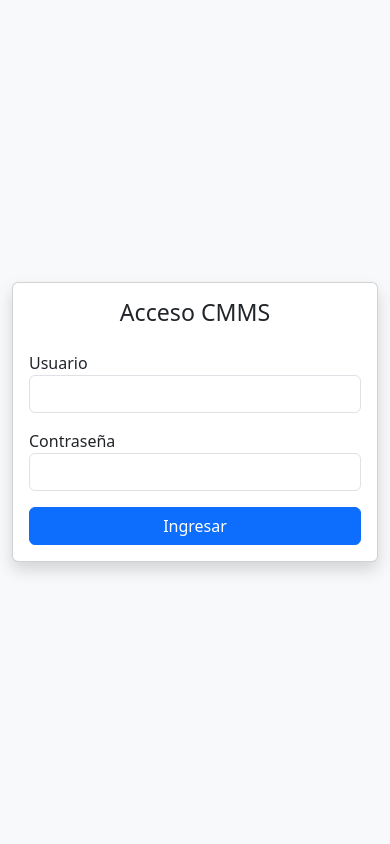
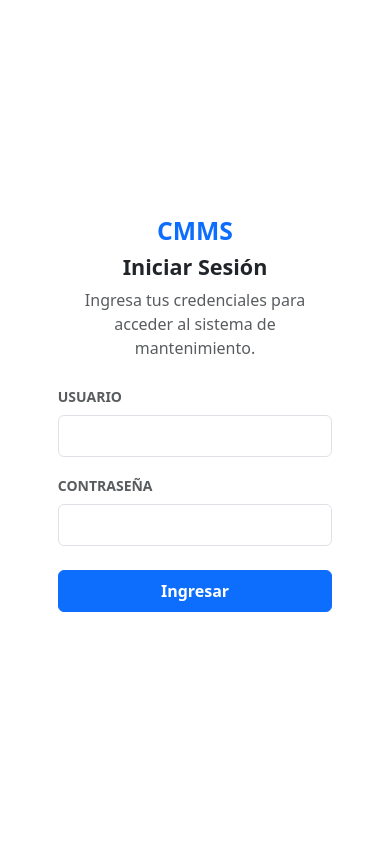
Before and after one commit to jchauxdev/ccms-mantenimiento, a Django app: page /login/ in a window 390 px wide. Run offline with Django 5.2, Linux system fonts and the light colour scheme.

```diff
--- a/mantenimiento/templates/mantenimiento/login.html
+++ b/mantenimiento/templates/mantenimiento/login.html
@@ -2,31 +2,55 @@
 <html lang="es">
 <head>
     <meta charset="UTF-8">
-    <title>Iniciar Sesión - CMMS Universitario</title>
+    <title>Iniciar Sesión - CMMS</title>
     <link href="https://cdn.jsdelivr.net/npm/bootstrap@5.3.0/dist/css/bootstrap.min.css" rel="stylesheet">
+    <style>
+        /* Estilo para la imagen de fondo del lado derecho */
+        .bg-image {
+            /* He puesto una imagen industrial de prueba de Unsplash. Luego la puedes cambiar */
+            background-image: url('https://images.unsplash.com/photo-1581091226825-a6a2a5aee158?q=80&w=2070&auto=format&fit=crop');
+            background-size: cover;
+            background-position: center;
+            background-repeat: no-repeat;
+        }
+    </style>
 </head>
-<body class="bg-light d-flex align-items-center" style="height: 100vh;">
-    <div class="container">
-        <div class="row justify-content-center">
-            <div class="col-md-4">
-                <div class="card shadow">
-                    <div class="card-body">
-                        <h3 class="text-center mb-4">Acceso CMMS</h3>
+<body>
+    <div class="container-fluid">
+        <div class="row vh-100"> <div class="col-12 col-md-5 col-lg-4 d-flex align-items-center justify-content-center bg-white shadow-lg z-1">
+                <div class="w-75">
+
+                    <div class="mb-4 text-center">
+                        <h2 class="fw-bold text-primary">CMMS</h2>
+                        <h4 class="fw-bold">Iniciar Sesión</h4>
+                        <p class="text-muted">Ingresa tus credenciales para acceder al sistema de mantenimiento.</p>
+                    </div>
+
                     <form method="post">
                         {% csrf_token %}
                         <div class="mb-3">
-                                <label>Usuario</label>
-                                <input type="text" name="username" class="form-control" required>
+                            <label class="form-label text-muted small fw-bold">USUARIO</label>
+                            <input type="text" name="username" class="form-control p-2" required>
                         </div>
-                            <div class="mb-3">
-                                <label>Contraseña</label>
-                                <input type="password" name="password" class="form-control" required>
+                        <div class="mb-4">
+                            <label class="form-label text-muted small fw-bold">CONTRASEÑA</label>
+                            <input type="password" name="password" class="form-control p-2" required>
                         </div>
-                            <button type="submit" class="btn btn-primary w-100">Ingresar</button>
+                        <button type="submit" class="btn btn-primary w-100 py-2 fw-bold mb-3">Ingresar</button>
                     </form>
+
+                </div>
+            </div>
+
+            <div class="col-md-7 col-lg-8 bg-image d-none d-md-block">
+                <div class="d-flex h-100 align-items-end p-5" style="background: linear-gradient(to top, rgba(0,0,0,0.7), transparent);">
+                    <div class="text-white">
+                        <h1 class="fw-bold">Gestión Inteligente de Activos</h1>
+                        <p class="lead">Optimiza la vida útil de los equipos aplicando metodologías de mantenimiento de clase mundial.</p>
                     </div>
                 </div>
             </div>
+
         </div>
     </div>
 </body>
```
Lines whose indentation alone changed are shown as unchanged.
